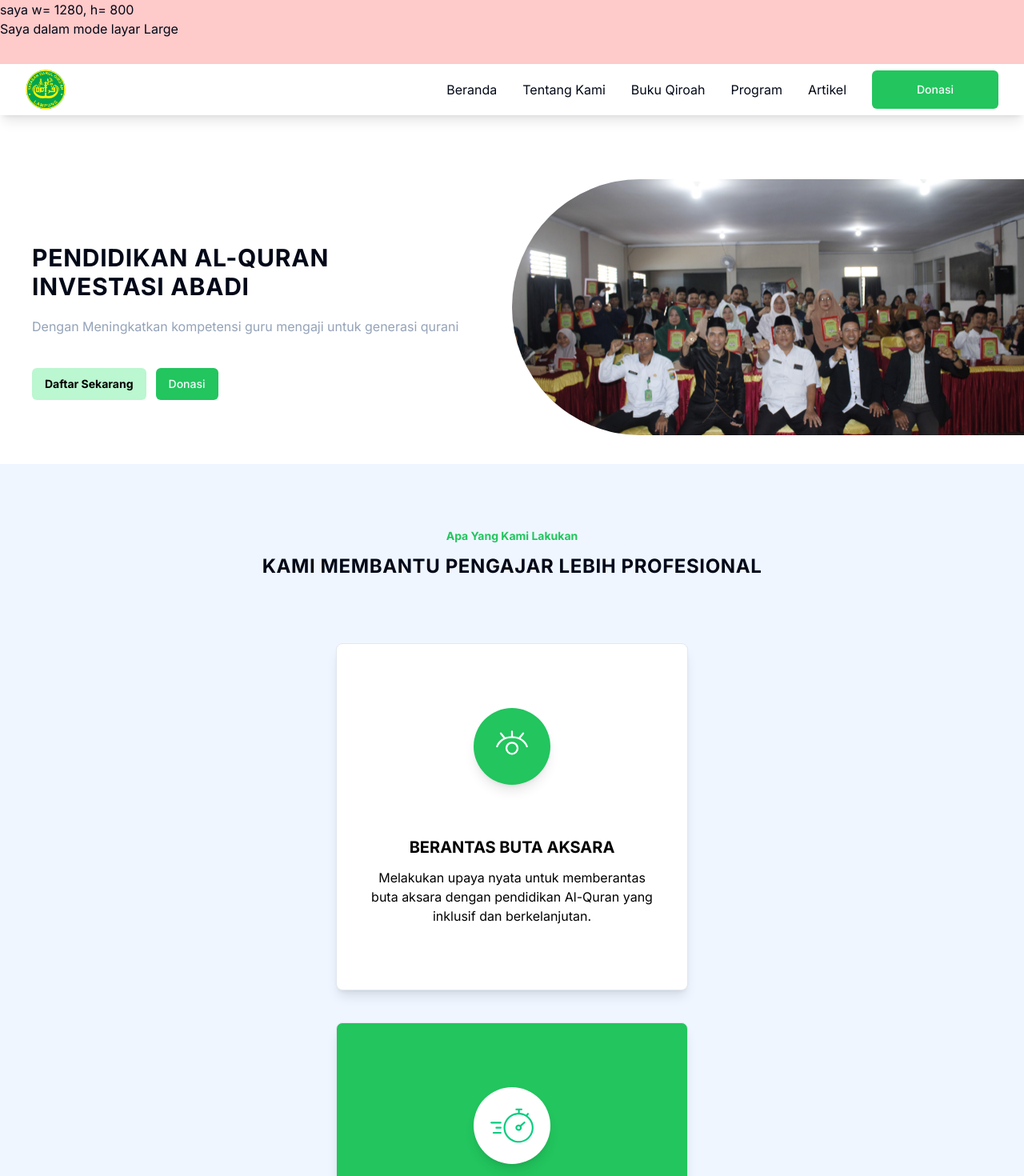
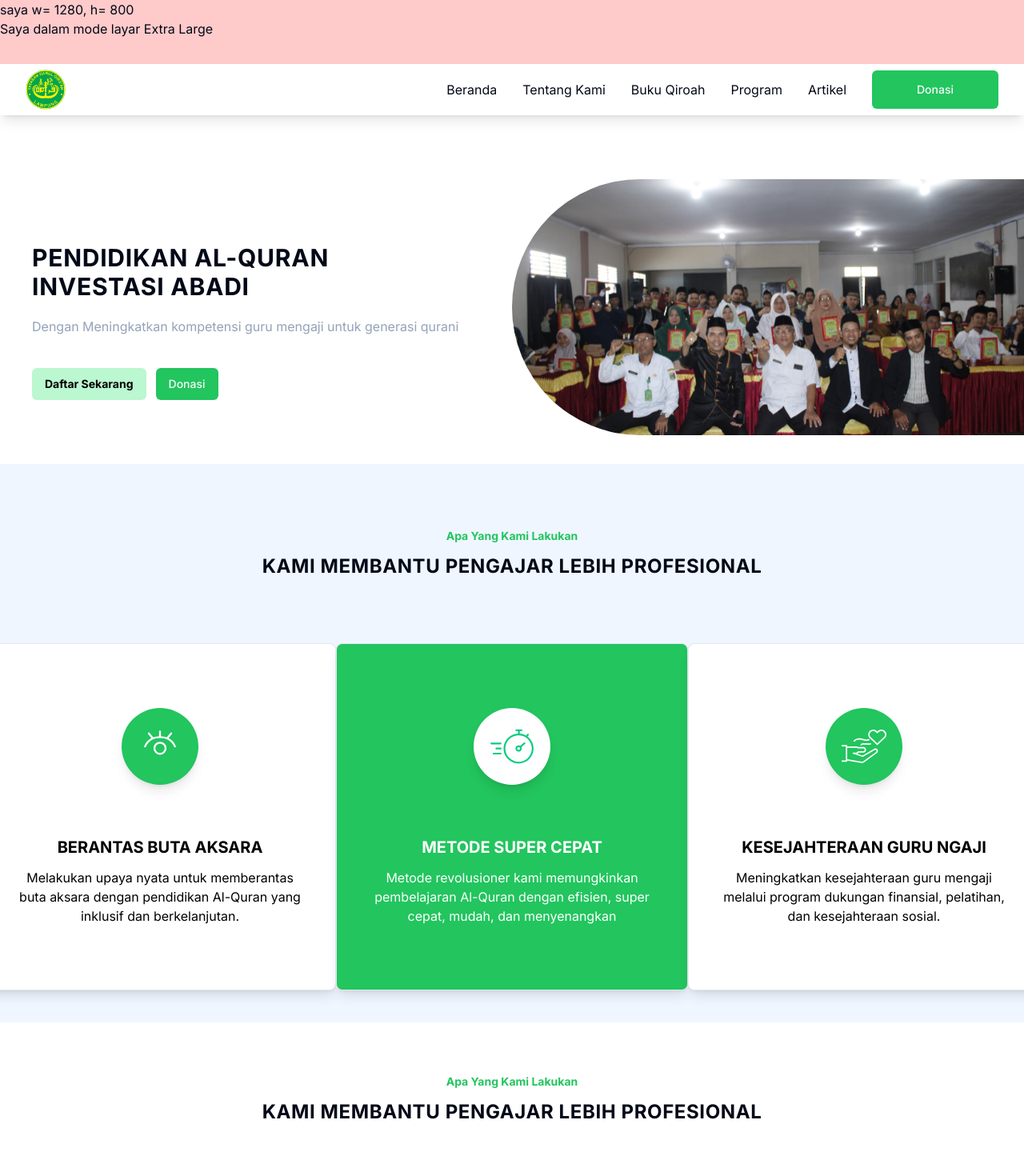
Before and after one commit to auziqni/darul-qiroah-lampung, a Next.js app: page / in a window 1280 px wide. Shown: the top 1470 px of the page at 80% size. Built offline with nearby package versions, Linux system fonts and the light colour scheme.

Commit message:
feat: our mission desktop

```diff
--- a/app/page.tsx
+++ b/app/page.tsx
@@ -45,11 +45,13 @@ export default function Home() {
           <SectionHead>KAMI MEMBANTU PENGAJAR LEBIH PROFESIONAL</SectionHead>
         </div>
 
-        {DataOurMission.map((item: DataOurMission, index: number) => (
-          <div key={index}>
-            <CardOurMission item={item} />
-          </div>
-        ))}
+        <div className=" grid grid-cols-1 gap-10 lg:grid-cols-3 ">
+          {DataOurMission.map((item: DataOurMission, index: number) => (
+            <div key={index}>
+              <CardOurMission item={item} />
+            </div>
+          ))}
+        </div>
       </div>
 
       <div id="about-us" className=" py-10 flex flex-col gap-10">
--- a/components/helpscreen.tsx
+++ b/components/helpscreen.tsx
@@ -37,14 +37,14 @@ export default function Helpscreen() {
         });
       } else if (window.innerWidth >= 1280 && window.innerWidth < 1536) {
         setScreenMode({
-          tittle: "Large",
+          tittle: "Extra Large",
           widht: window.innerWidth,
           height: window.innerHeight,
           style: "bg-red-200",
         });
       } else if (window.innerWidth >= 1536) {
         setScreenMode({
-          tittle: "Extra Large",
+          tittle: "Ultra Extra Large",
           widht: window.innerWidth,
           height: window.innerHeight,
           style: "bg-purple-200",
@@ -73,7 +73,6 @@ export default function Helpscreen() {
     <main className=" flex flex-col gap-3 sticky top-0 z-10">
       <div className={`${screenMode?.style} h-20 w-full`}>
         <h1>
-          {" "}
           saya w= {screenMode?.widht}, h= {screenMode?.height}
         </h1>
         <p>Saya dalam mode layar {screenMode?.tittle}</p>
--- a/components/landingPage/cardOurMission.tsx
+++ b/components/landingPage/cardOurMission.tsx
@@ -10,7 +10,7 @@ export default function CardOurMission({ item }: CardProps) {
     <div
       className={`${
         item.variant === "light" ? "bg-white" : "bg-green-500"
-      } w-[440px] border  rounded-lg shadow-lg flex items-center flex-col px-10 py-20 gap-16`}
+      } w-[440px] lg:w-[360px] xl:w-[440px] 2xl:w-[500px] border  rounded-lg shadow-lg flex items-center flex-col px-10 py-20 gap-16 justify-self-center`}
     >
       <div
         className={`${
```
